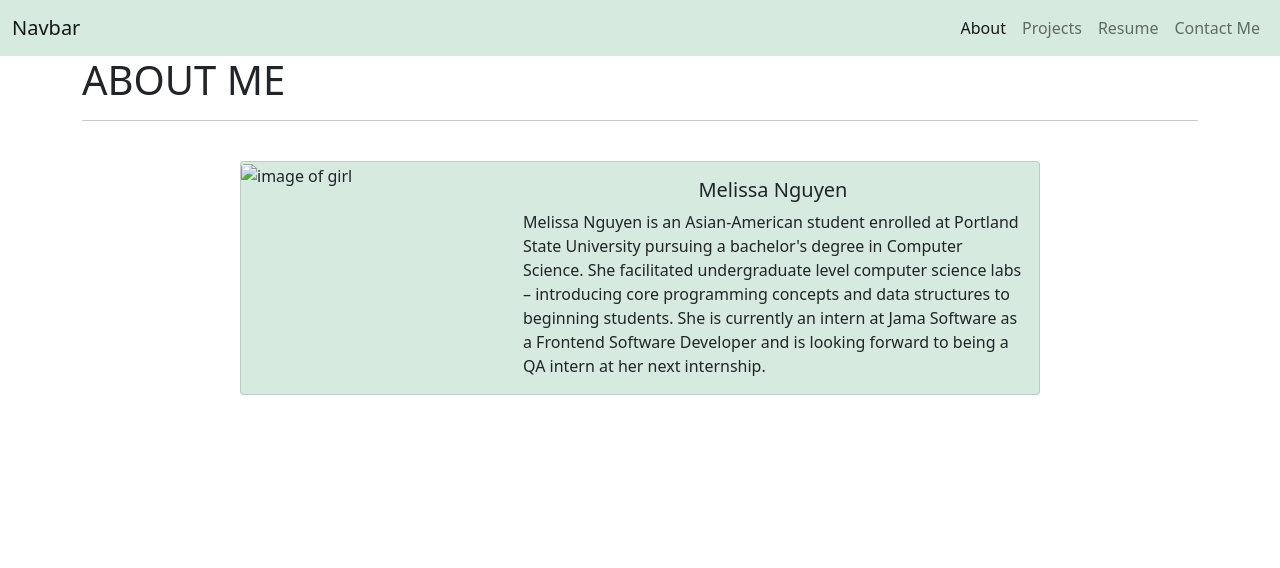
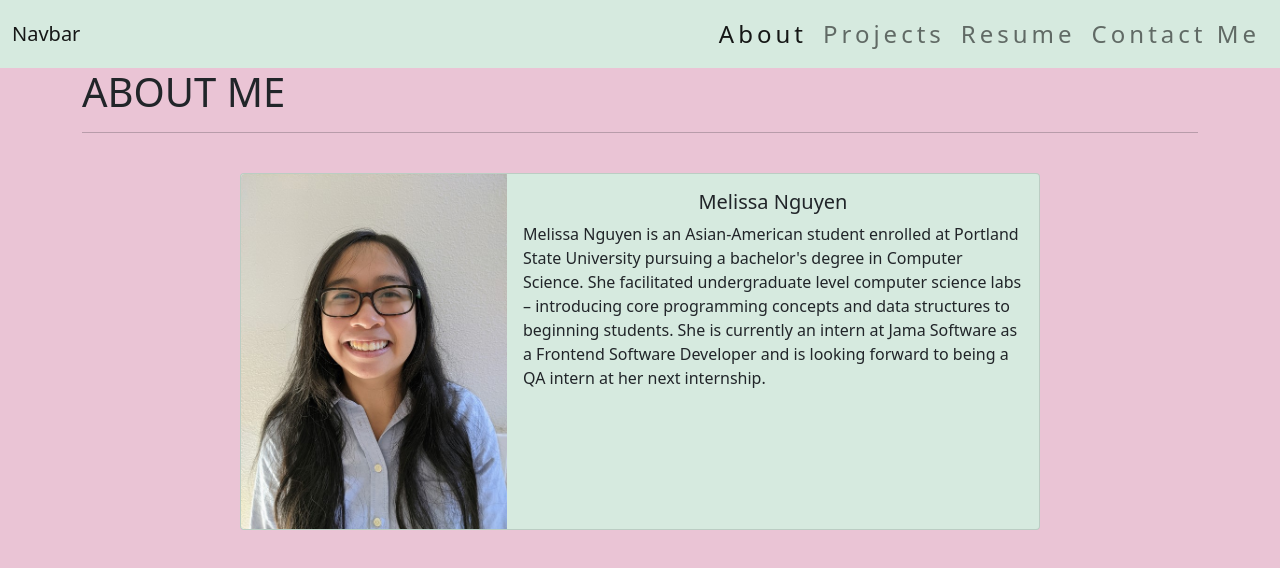
Before and after one commit to melis29/melis29, a plain HTML site: page index.html in a window 1280 px wide. Drawn offline with nearby package versions, Linux system fonts and the light colour scheme; the site is published under a folder, as on GitHub Pages, so addresses that start at the root find nothing.

Commit message:
nav issues

```diff
--- a/index.html
+++ b/index.html
@@ -6,7 +6,7 @@
     <title>Melissa Nguyen</title>
     <link href="https://cdn.jsdelivr.net/npm/bootstrap@5.0.2/dist/css/bootstrap.min.css" rel="stylesheet"
         integrity="sha384-EVSTQN3/azprG1Anm3QDgpJLIm9Nao0Yz1ztcQTwFspd3yD65VohhpuuCOmLASjC" crossorigin="anonymous">
-        <link rel="stylesheet" href="../index.css"/>
+        <link rel="stylesheet" href="melis29/index.css"/>
 </head>
 
 <body>
@@ -20,9 +20,9 @@
             <div class="collapse navbar-collapse" id="navbarNavAltMarkup">
                 <ul class="navbar-nav ms-auto">
                     <a class="nav-link active" aria-current="page" href="#">About</a>
-                    <a class="nav-link" href="../projects.html">Projects</a>
-                    <a class="nav-link" href="../resume.html">Resume</a>
-                    <a class="nav-link" href="../contact.html">Contact Me</a>
+                    <a class="nav-link" href="melis29/projects.html">Projects</a>
+                    <a class="nav-link" href="melis29/resume.html">Resume</a>
+                    <a class="nav-link" href="melis29/contact.html">Contact Me</a>
                 </ul>
             </div>
         </div>
@@ -36,7 +36,7 @@
                     <div class="card mx-auto my-auto" style="max-width: 800px; background-color: #d6eadf;">
                         <div class="row g-0">
                             <div class="col-md-4">
-                                <img src="/image/self.jpg" class="img-fluid rounded-start" alt="image of girl">
+                                <img src="melis29/image/self.jpg" class="img-fluid rounded-start" alt="image of girl">
                             </div>
                             <div class="col-md-8">
                                 <div class="card-body">
```
